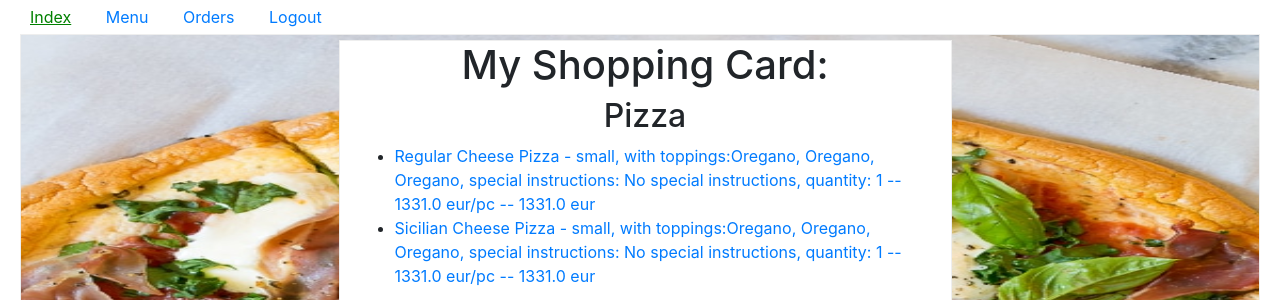
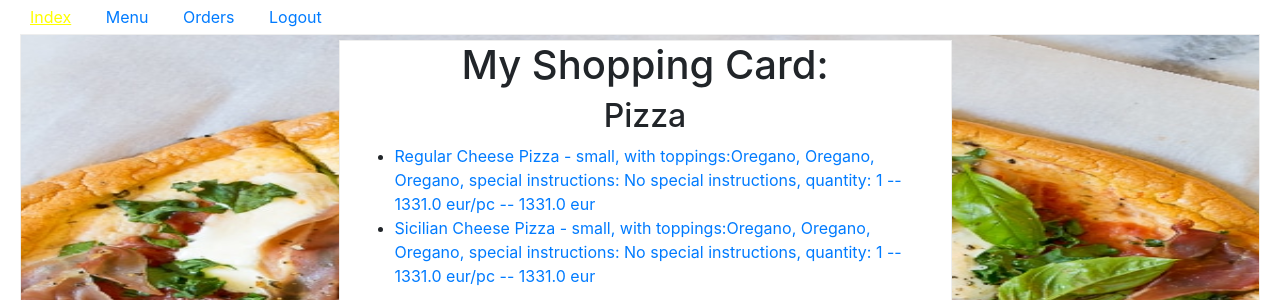
Before and after one commit to MaGo1981/CS50W-project3, a Django app: page /user/1/card in a window 1280 px wide, with the pointer over the restyled element. Shown: the part 211-511 px from the top of the page. Run offline with Django 3.2, Linux system fonts and the light colour scheme; a user stored in the database is signed in; data comes from the database, SQL or seed files in the repository; some libraries are stand-ins or nearby versions.

Commit message:
Change colour.

```diff
--- a/orders/static/orders/styles.css
+++ b/orders/static/orders/styles.css
@@ -25,7 +25,7 @@ h1,h2 {
   margin: 0; */
 }
 
-body a:hover { color: green; }
+body a:hover { color: yellow; }
 
  /* div {
     border: ridge;
```
